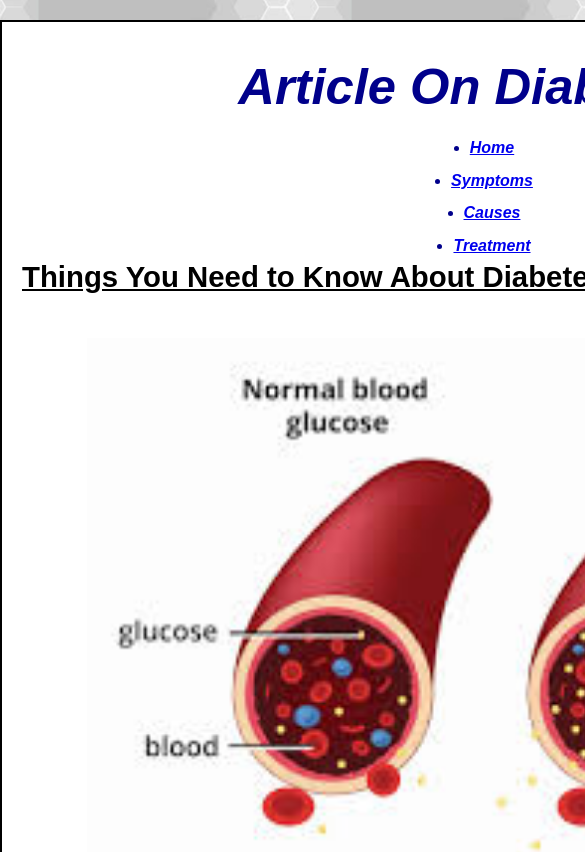
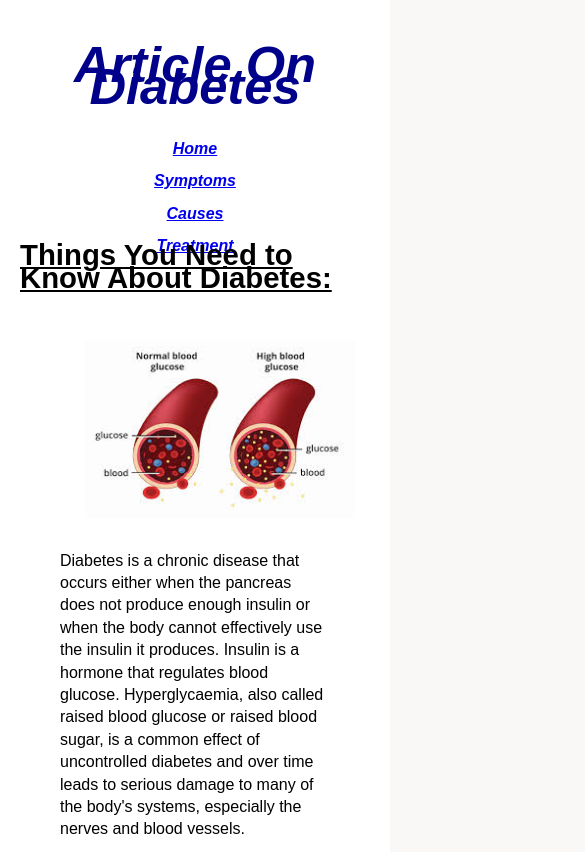
Before and after one commit to Career01crafter/Article-Diabetes-HTML, a plain HTML site: page article on diabetes/index.html in a window 390 px wide. Shown: the top 852 px of the page, 585 px wide, since content can reach past the window. Drawn offline with Linux system fonts and the light colour scheme.

Commit message:
Update styles.css

```diff
--- a/article on diabetes/styles.css
+++ b/article on diabetes/styles.css
@@ -3,86 +3,114 @@ body {
     background-color: #f9f8f6;
     background-image: url('image background.jfif');
     background-position: center;
-    font-family:Arial, Helvetica, sans-serif;
+    background-size: cover; /* Ensures the background covers the entire area */
+    font-family: Arial, Helvetica, sans-serif;
     line-height: 1.4em;
     margin: 0px auto;
 }
+
 #layout {
-    width: 940px;
-    margin: 20px auto 20px auto;
+    max-width: 940px; /* Change to max-width for better responsiveness */
+    margin: 20px auto;
     border: 2px solid #000000;
     background-color: #ffffff;
 }
+
 header {
     height: 160px;
     text-align: left;
     color: darkblue;
+}
+
 h1 {
     text-align: center;
     text-decoration: double;
     color: darkblue;
     font-size: 38pt;
 }
-}
+
 img {
     width: 290px;
-    height: 220px;
+    height: auto; /* Maintain aspect ratio */
     padding: 5px;
     margin: 20px;
 }
+
 h2 {
     text-decoration: underline;
     font-size: 22pt;
 }
+
 section {
     display: block;
     padding: 10px;
     border-bottom: 1px solid;
 }
+
 footer {
     font-size: 20px;
     padding: 7px 0px 0px 20px;
     text-align: center;
 }
+
 button {
-    font-family:Arial, sans-serif;
+    font-family: Arial, sans-serif;
     border-radius: 10px;
     box-shadow: 0 0 15px blue;
     cursor: pointer;
     margin-top: 10px;
     font-size: 18px;
 }
+
 button:hover {
     background-color: #e63946;
 }
+
+/* Responsive Styles */
 @media (max-width: 600px) {
+    #layout {
+        width: 100%; /* Make layout full width */
+        margin: 0; /* Remove margin on smaller screens */
+        border: none; /* Remove border on smaller screens */
+    }
+
     nav ul {
         display: flex;
         flex-direction: column;
         align-items: center;
+        padding: 0; /* Remove default padding */
+        margin: 0; /* Remove default margin */
+        list-style-type: none; /* Remove bullets */
     }
+
     nav ul li {
         margin: 5px 0;
     }
+
     header {
         padding: 20px;
     }
+
     #content {
         padding: 10px;
     }
+
     img {
-        width: 100%;
-        height: auto;
+        width: 100%; /* Make images responsive */
+        height: auto; /* Maintain aspect ratio */
     }
+
     button {
-        width: 100%;
+        width: 100%; /* Full width buttons */
         padding: 10px;
         margin: 10px 0;
     }
+
     section {
         margin-bottom: 20px;
     }
 }
+
 footer {
     text-align: center;
     padding: 10px 0;
```
